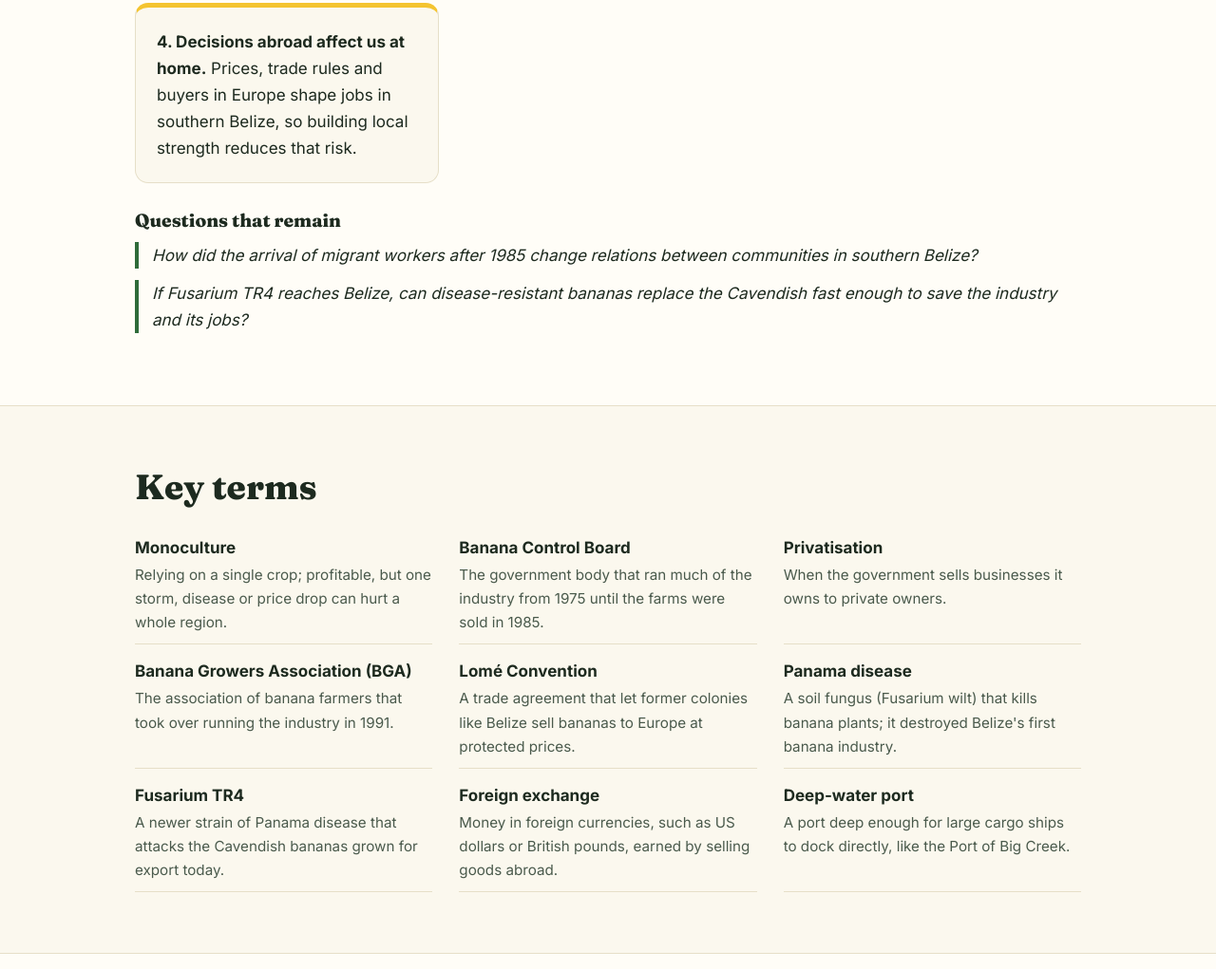
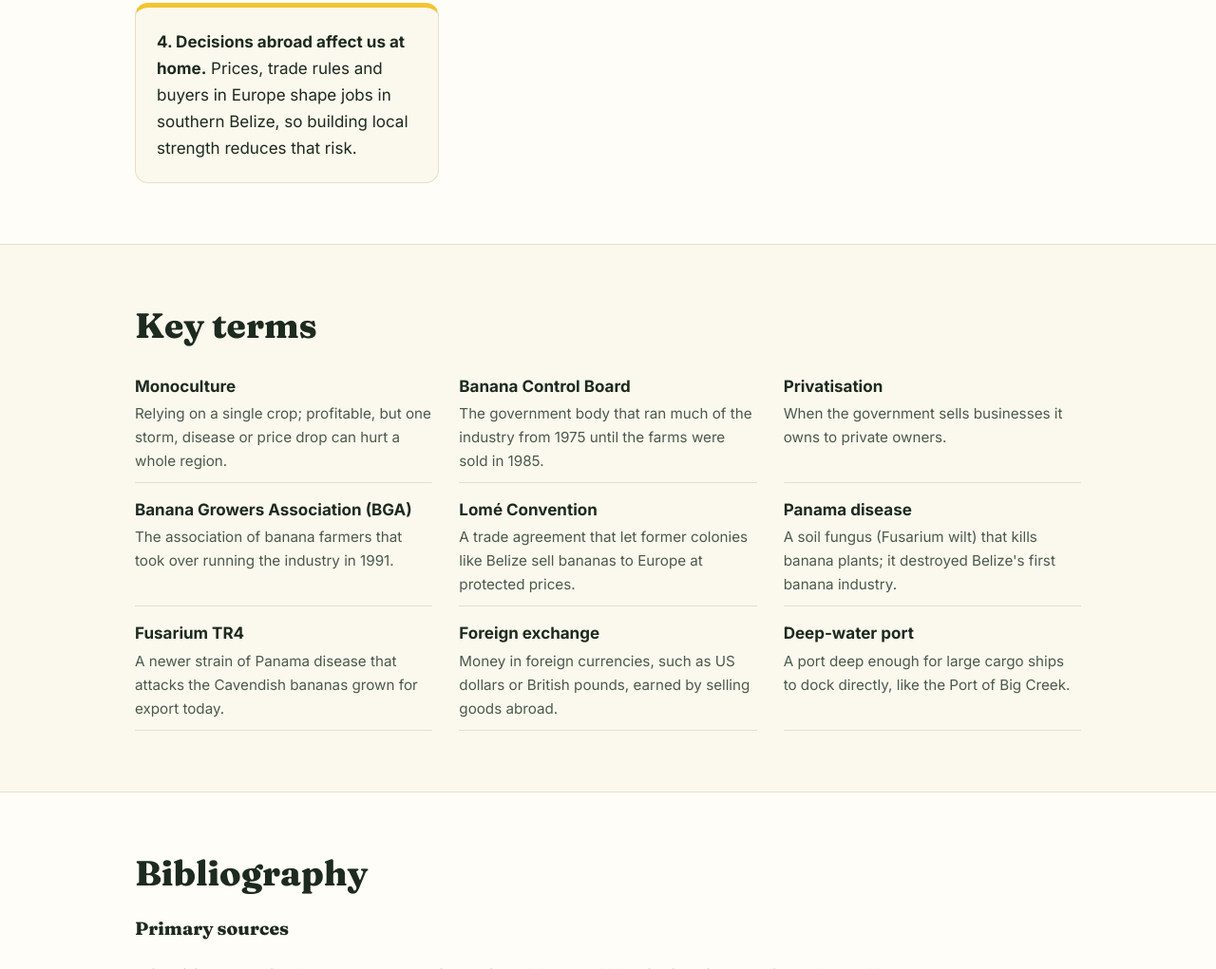
Before and after one commit to el0t3/digital-history-project-banana-industry, a plain HTML site: page index.html in a window 1280 px wide. Shown: the part 9608-10629 px from the top of the page at 95% size. Drawn offline with Linux system fonts and the light colour scheme.

Commit message:
Remove 'Questions that remain' from conclusion
Co-Authored-By: Claude Opus 5.5 <noreply@anthropic.com>
Claude-Session: https://claude.ai/code/session_01YYekpdDxm8Gy814nkMto5J

```diff
--- a/index.html
+++ b/index.html
@@ -391,9 +391,6 @@ footer b{color:var(--banana)}
       <div class="card lesson"><b>3. Protect the workers.</b> Workers lose the most when farms close, so fair pay, safe conditions and support after disasters matter.</div>
       <div class="card lesson"><b>4. Decisions abroad affect us at home.</b> Prices, trade rules and buyers in Europe shape jobs in southern Belize, so building local strength reduces that risk.</div>
     </div>
-    <h3 style="margin-top:28px">Questions that remain</h3>
-    <p class="q">How did the arrival of migrant workers after 1985 change relations between communities in southern Belize?</p>
-    <p class="q">If Fusarium TR4 reaches Belize, can disease-resistant bananas replace the Cavendish fast enough to save the industry and its jobs?</p>
   </div>
 </section>
 
```
